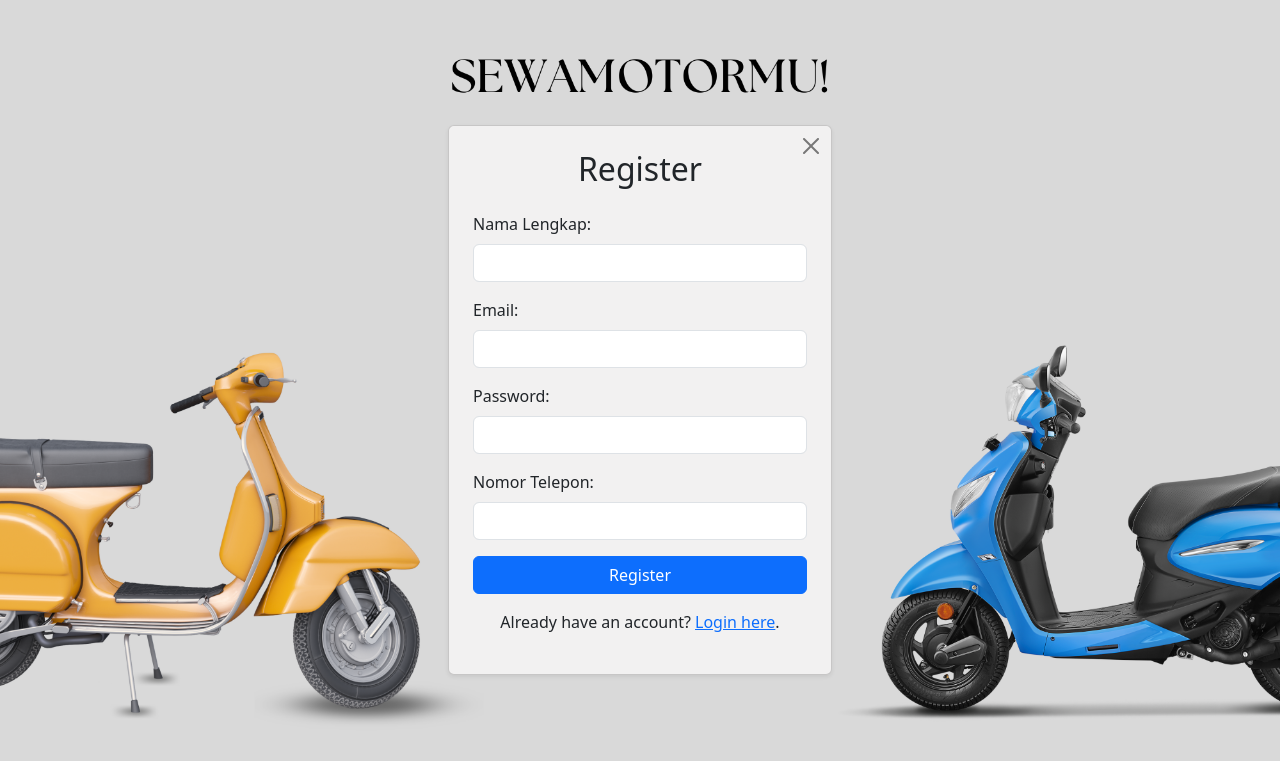
After one commit to ssalsabila0911/sewamotormu, a CodeIgniter app: page /sewamotormu/index.php/register/index in a window 1280 px wide. The commit adds this page. Shown: the top 761 px of the page. Run offline with CodeIgniter, Linux system fonts and the light colour scheme.

Commit message:
register

```diff
--- a/user/application/config/autoload.php
+++ b/user/application/config/autoload.php
@@ -58,7 +58,8 @@ $autoload['packages'] = array();
 |
 |	$autoload['libraries'] = array('user_agent' => 'ua');
 */
-$autoload['libraries'] = array();
+$autoload['libraries'] = array('database', 'session', 'form_validation');
+
 
 /*
 | -------------------------------------------------------------------
@@ -89,7 +90,7 @@ $autoload['drivers'] = array();
 |
 |	$autoload['helper'] = array('url', 'file');
 */
-$autoload['helper'] = array('url');
+$autoload['helper'] = array('url','form');
 
 /*
 | -------------------------------------------------------------------
--- a/user/application/config/config.php
+++ b/user/application/config/config.php
@@ -35,7 +35,7 @@ $config['base_url'] = 'http://localhost/sewamotormu/user';
 | variable so that it is blank.
 |
 */
-$config['index_page'] = 'index.php';
+$config['index_page'] = '';
 
 /*
 |--------------------------------------------------------------------------
--- a/user/application/config/database.php
+++ b/user/application/config/database.php
@@ -76,9 +76,9 @@ $query_builder = TRUE;
 $db['default'] = array(
 	'dsn'	=> '',
 	'hostname' => 'localhost',
-	'username' => 'sewamotormu',
+	'username' => 'root',
 	'password' => '',
-	'database' => '',
+	'database' => 'sewamotormu',
 	'dbdriver' => 'mysqli',
 	'dbprefix' => '',
 	'pconnect' => FALSE,
--- a/user/application/config/routes.php
+++ b/user/application/config/routes.php
@@ -55,3 +55,5 @@ $route['translate_uri_dashes'] = FALSE;
 
 $route['login'] = 'auth/login';
 $route['register'] = 'auth/register';
+$route['register'] = 'register/index';
+$route['user'] = 'user/index';
--- /dev/null
+++ b/user/application/controllers/Register.php
@@ -0,0 +1,53 @@
+<?php
+defined('BASEPATH') OR exit('No direct script access allowed');
+
+class Register extends CI_Controller {
+    public function __construct() {
+        parent::__construct();
+        $this->load->model('Muser');
+        $this->load->library('form_validation');
+    }
+
+    public function index() {
+        // Set rules untuk form validation
+        $this->form_validation->set_rules('name', 'Nama Lengkap', 'required');
+        $this->form_validation->set_rules('email', 'Email', 'required|valid_email');
+        $this->form_validation->set_rules('password', 'Password', 'required|min_length[6]');
+        $this->form_validation->set_rules('no-telp', 'Nomor Telepon', 'required|numeric');
+
+        if ($this->form_validation->run() == FALSE) {
+            // Jika form validation gagal
+            $this->load->view('register');
+        } else {
+            $email = $this->input->post('email', true);
+
+            // Cek apakah email sudah terdaftar
+            if ($this->Muser->check_email_exists($email)) {
+                // Jika email sudah ada, beri pesan error
+                $this->session->set_flashdata('error', 'Email sudah terdaftar. Silakan coba email lain.');
+                redirect('register');
+            } else {
+                // Jika email belum terdaftar, lanjutkan proses registrasi
+                $data = [
+                    'email'    => $this->input->post('email', true),
+                    'nama'     => $this->input->post('name', true),
+                    'password' => password_hash($this->input->post('password', true), PASSWORD_BCRYPT),
+                    'no_tlp'   => $this->input->post('no-telp', true),
+                    'alamat'   => null,
+                    'jenkel'   => null,
+                    'foto'     => null
+                ];
+
+                if ($this->Muser->register($data)) {
+                    // Jika registrasi berhasil
+                    $this->session->set_flashdata('success', 'Registrasi berhasil! Silakan login.');
+                    redirect('login');
+                } else {
+                    // Jika ada kesalahan saat menyimpan data
+                    $this->session->set_flashdata('error', 'Terjadi kesalahan saat menyimpan data.');
+                    redirect('register');
+                }
+            }
+        }
+    }
+}
--- /dev/null
+++ b/user/application/models/Muser.php
@@ -0,0 +1,15 @@
+<?php
+defined('BASEPATH') OR exit('No direct script access allowed');
+
+class Muser extends CI_Model {
+    // Fungsi untuk memeriksa apakah email sudah ada
+    public function check_email_exists($email) {
+        $query = $this->db->get_where('user', ['email' => $email]);
+        return $query->num_rows() > 0;  // Jika email ditemukan, return true
+    }
+
+    // Fungsi untuk menyimpan data pengguna baru
+    public function register($data) {
+        return $this->db->insert('user', $data); // Tabel 'user'
+    }
+}
--- a/user/application/views/register.php
+++ b/user/application/views/register.php
@@ -29,7 +29,20 @@
     <div class="card shadow-sm p-4" style="width: 24rem;">
     <a href="<?php echo base_url(''); ?>" class="btn-close position-absolute top-0 end-0 m-2" aria-label="Close"></a>
       <h2 class="text-center mb-4">Register</h2>
-      <form action="/register" method="POST">
+
+      <!-- Flash Message for Error or Success -->
+      <?php if ($this->session->flashdata('error')): ?>
+          <div class="alert alert-danger" role="alert">
+              <?php echo $this->session->flashdata('error'); ?>
+          </div>
+      <?php endif; ?>
+      <?php if ($this->session->flashdata('success')): ?>
+          <div class="alert alert-success" role="alert">
+              <?php echo $this->session->flashdata('success'); ?>
+          </div>
+      <?php endif; ?>
+
+      <form action="<?php echo base_url('register'); ?>" method="POST">
         <div class="mb-3">
           <label for="name" class="form-label">Nama Lengkap:</label>
           <input type="text" class="form-control" id="name" name="name" required>
--- a/user/system/core/Controller.php
+++ b/user/system/core/Controller.php
@@ -50,6 +50,7 @@ defined('BASEPATH') OR exit('No direct script access allowed');
  * @author		EllisLab Dev Team
  * @link		https://codeigniter.com/userguide3/general/controllers.html
  */
+#[\AllowDynamicProperties]
 class CI_Controller {
 
 	/**
--- a/user/system/core/Loader.php
+++ b/user/system/core/Loader.php
@@ -49,6 +49,7 @@ defined('BASEPATH') OR exit('No direct script access allowed');
  * @author		EllisLab Dev Team
  * @link		https://codeigniter.com/userguide3/libraries/loader.html
  */
+#[\AllowDynamicProperties]
 class CI_Loader {
 
 	// All these are set automatically. Don't mess with them.
--- a/user/system/core/Router.php
+++ b/user/system/core/Router.php
@@ -49,6 +49,7 @@ defined('BASEPATH') OR exit('No direct script access allowed');
  * @author		EllisLab Dev Team
  * @link		https://codeigniter.com/userguide3/general/routing.html
  */
+#[\AllowDynamicProperties]
 class CI_Router {
 
 	/**
--- a/user/system/core/URI.php
+++ b/user/system/core/URI.php
@@ -49,6 +49,7 @@ defined('BASEPATH') OR exit('No direct script access allowed');
  * @author		EllisLab Dev Team
  * @link		https://codeigniter.com/userguide3/libraries/uri.html
  */
+#[\AllowDynamicProperties]
 class CI_URI {
 
 	/**
--- a/user/system/database/DB_driver.php
+++ b/user/system/database/DB_driver.php
@@ -51,6 +51,7 @@ defined('BASEPATH') OR exit('No direct script access allowed');
  * @author		EllisLab Dev Team
  * @link		https://codeigniter.com/userguide3/database/
  */
+#[\AllowDynamicProperties]
 abstract class CI_DB_driver {
 
 	/**
```
Also changed, not shown: user/application/views/base/header.php (+9 -1 lines), user/.htaccess.
